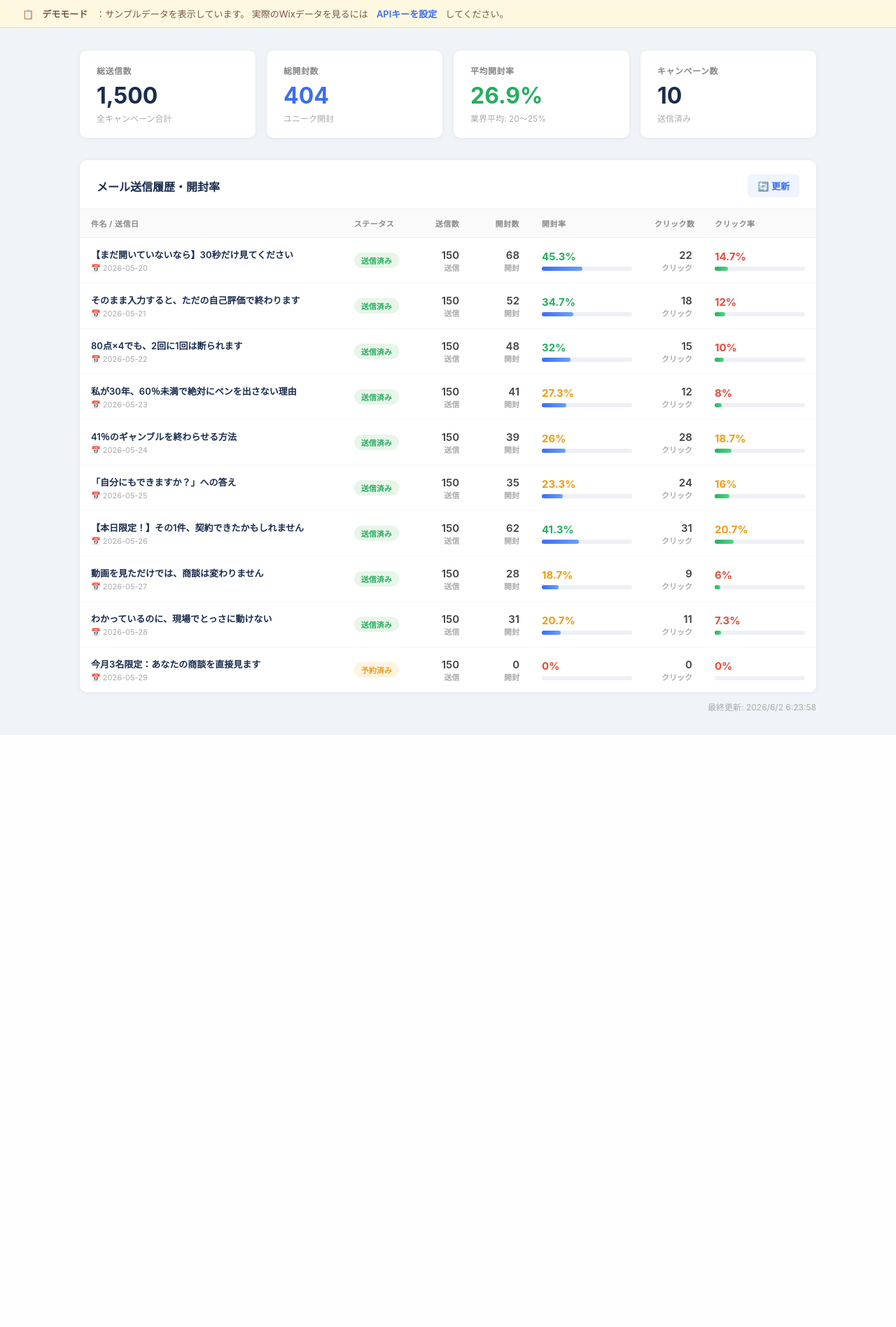
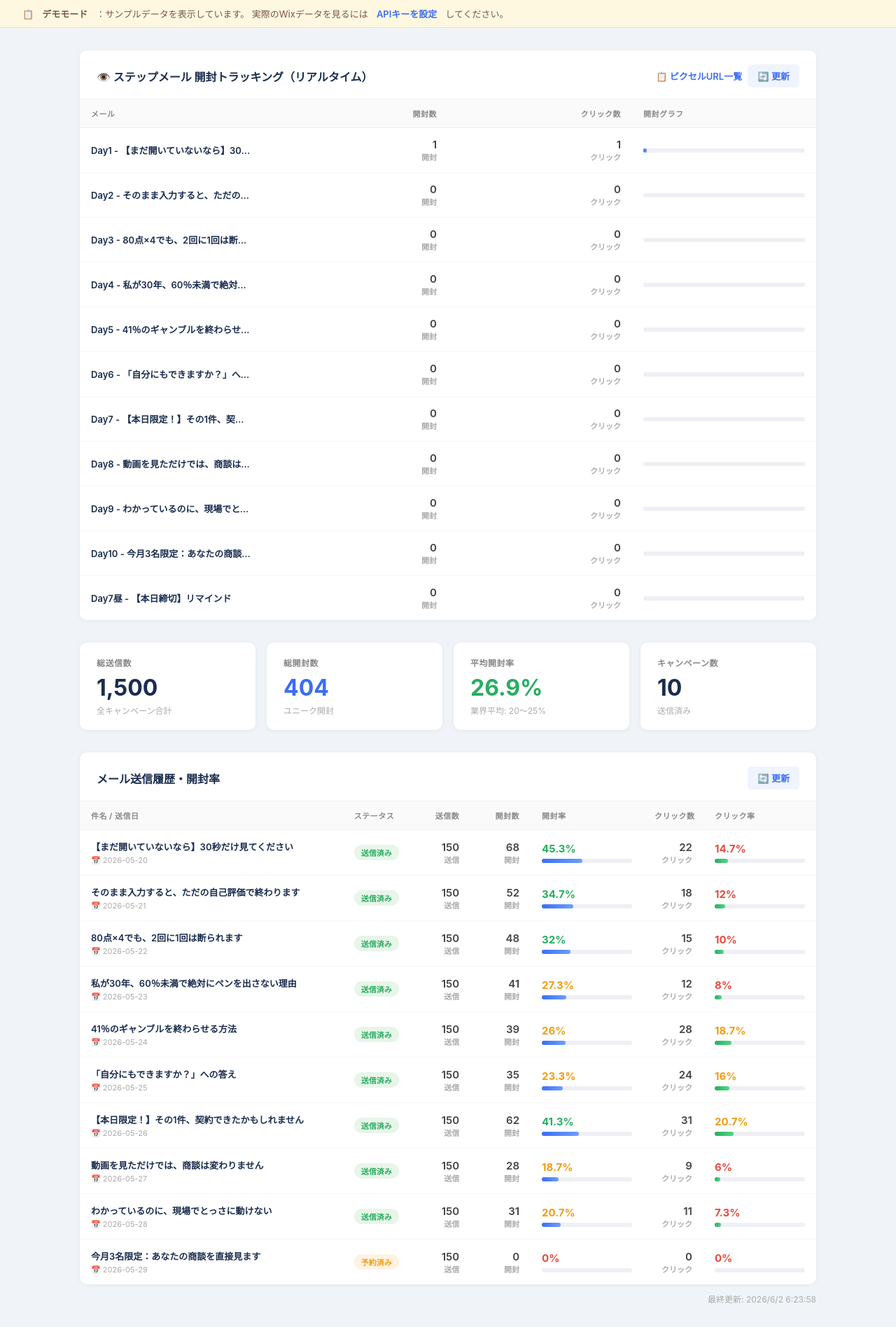
Before and after one commit to JYU-KEN/step-email-tracker, a Flask app: page / in a window 1280 px wide. Shown: the part 60-1956 px from the top of the page at 70% size. Before the commit the page ends 1110 px from the top, so only its background shows below. Run offline with Flask 3, Linux system fonts and the light colour scheme; tables that the repository leaves empty hold one stand-in row (values such as "Sample post").

Commit message:
トラッキング表示をダッシュボードに追加

```diff
--- a/templates/index.html
+++ b/templates/index.html
@@ -155,6 +155,20 @@
 {% endif %}
 
 <div class="container">
+
+  <!-- トラッキング統計 -->
+  <div class="table-card" style="margin-bottom:32px;">
+    <div class="table-header">
+      <h2>👁️ ステップメール 開封トラッキング（リアルタイム）</h2>
+      <div style="display:flex;gap:8px;align-items:center;">
+        <a href="/pixel-urls" style="font-size:13px;color:#3b6ef6;text-decoration:none;font-weight:600;">📋 ピクセルURL一覧</a>
+        <button class="refresh-btn" onclick="loadTracking()">🔄 更新</button>
+      </div>
+    </div>
+    <div id="tracking-container">
+      <div class="loading"><div class="spinner"></div><br>読み込み中...</div>
+    </div>
+  </div>
 
   <!-- サマリーカード -->
   <div class="summary-grid">
@@ -351,8 +365,42 @@ function renderTable(campaigns) {
   `;
 }
 
+async function loadTracking() {
+  try {
+    const res = await fetch('/api/tracking');
+    const data = await res.json();
+    if (data.error) {
+      document.getElementById('tracking-container').innerHTML = `<div class="error-msg">⚠️ ${data.error}</div>`;
+      return;
+    }
+    const rows = data.tracking.map(t => `
+      <tr>
+        <td class="subject-cell"><div class="subject-text">${t.label}</div></td>
+        <td class="num-cell">${t.opens.toLocaleString()}<div class="num-label">開封</div></td>
+        <td class="num-cell">${t.clicks.toLocaleString()}<div class="num-label">クリック</div></td>
+        <td class="rate-cell">
+          <div class="rate-bar-bg"><div class="rate-bar open-bar" style="width:${Math.min(t.opens*2,100)}%"></div></div>
+        </td>
+      </tr>
+    `).join('');
+    document.getElementById('tracking-container').innerHTML = `
+      <table>
+        <thead><tr>
+          <th>メール</th>
+          <th style="text-align:right">開封数</th>
+          <th style="text-align:right">クリック数</th>
+          <th>開封グラフ</th>
+        </tr></thead>
+        <tbody>${rows}</tbody>
+      </table>`;
+  } catch(e) {
+    document.getElementById('tracking-container').innerHTML = `<div class="error-msg">⚠️ ${e.message}</div>`;
+  }
+}
+
 // 起動時に自動読み込み
 loadData();
+loadTracking();
 </script>
 </body>
 </html>
```
